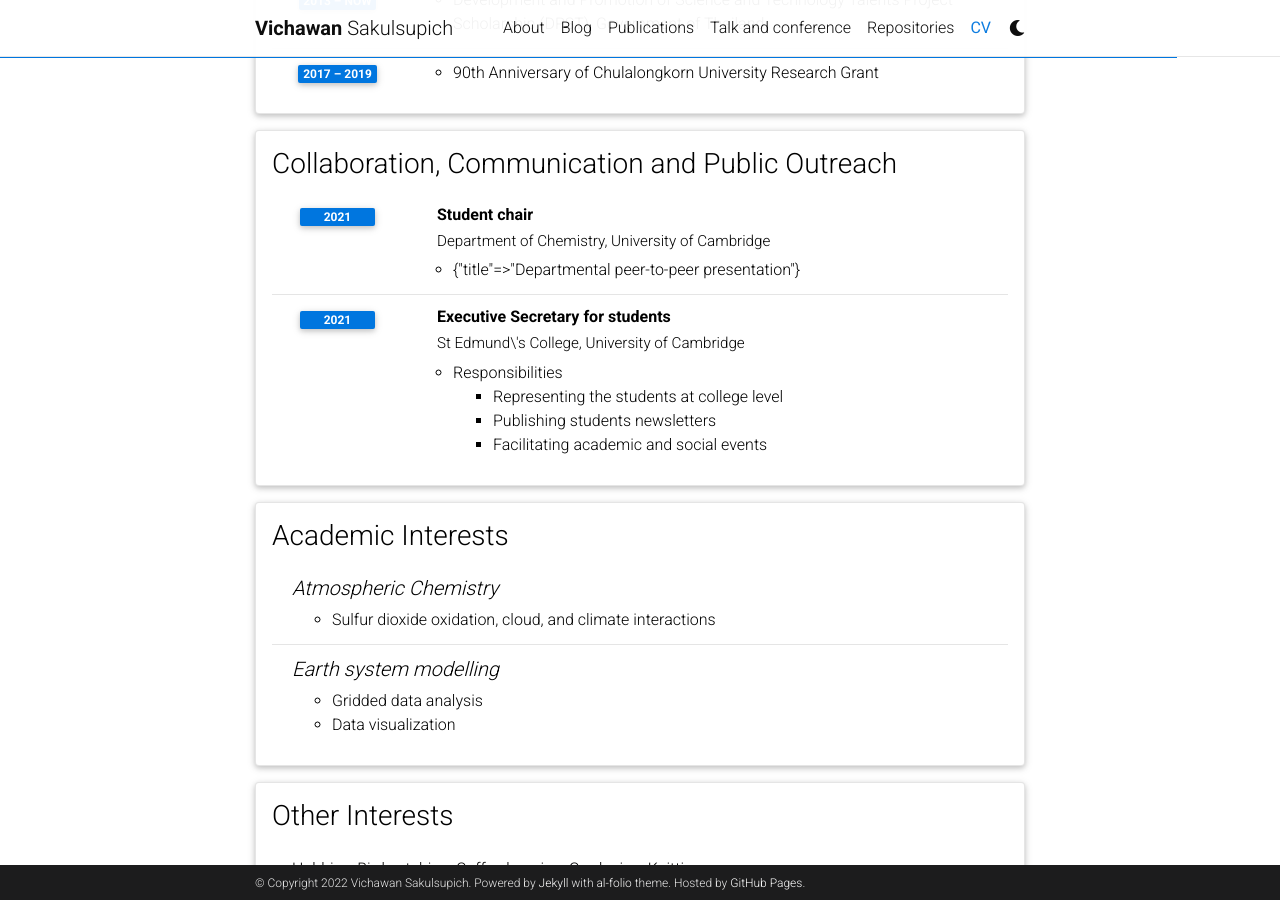
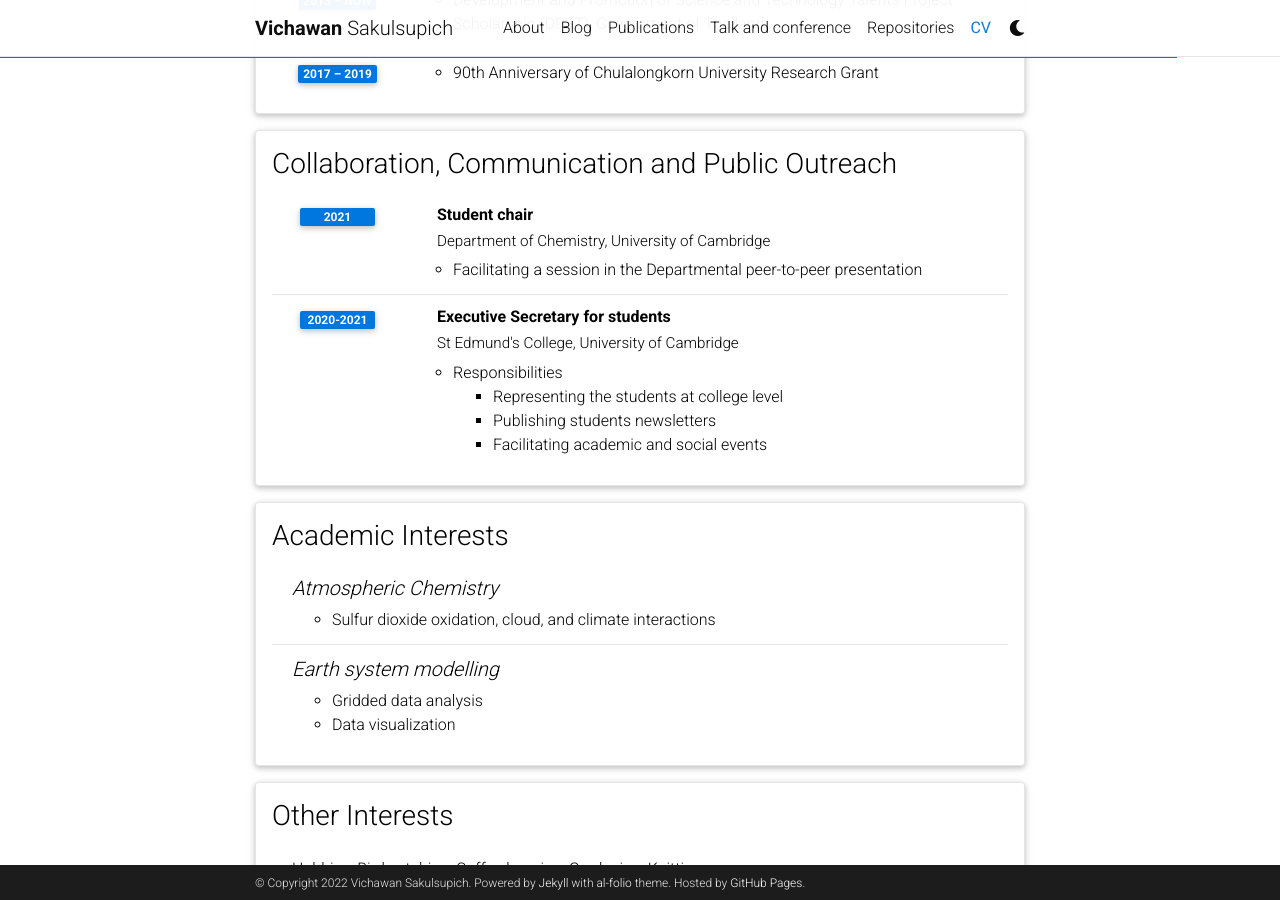
Before and after one commit to vichawans/vichawans.github.io, a Jekyll site: the page built from _pages/cv.md, in a window 1280 px wide and 900 px high, scrolled down 1367 px. Built offline with Jekyll 4.4.1, drawn with Linux system fonts in a browser that asks for light colours; comment, search, counter and statistics services are not loaded; a style sheet for code colours, icons or effects is not loaded.

Commit message:
Update cv.yml

```diff
--- a/_data/cv.yml
+++ b/_data/cv.yml
@@ -65,11 +65,11 @@
       institution: Department of Chemistry, University of Cambridge
       year: 2021
       description:
-        - title: Departmental peer-to-peer presentation
+        - Facilitating a session in the Departmental peer-to-peer presentation
 
     - title:  Executive Secretary for students
-      institution: St Edmund\'s College, University of Cambridge
-      year: 2021
+      institution: St Edmund's College, University of Cambridge
+      year: 2020-2021
       description:
         - title: Responsibilities
           contents:
```
